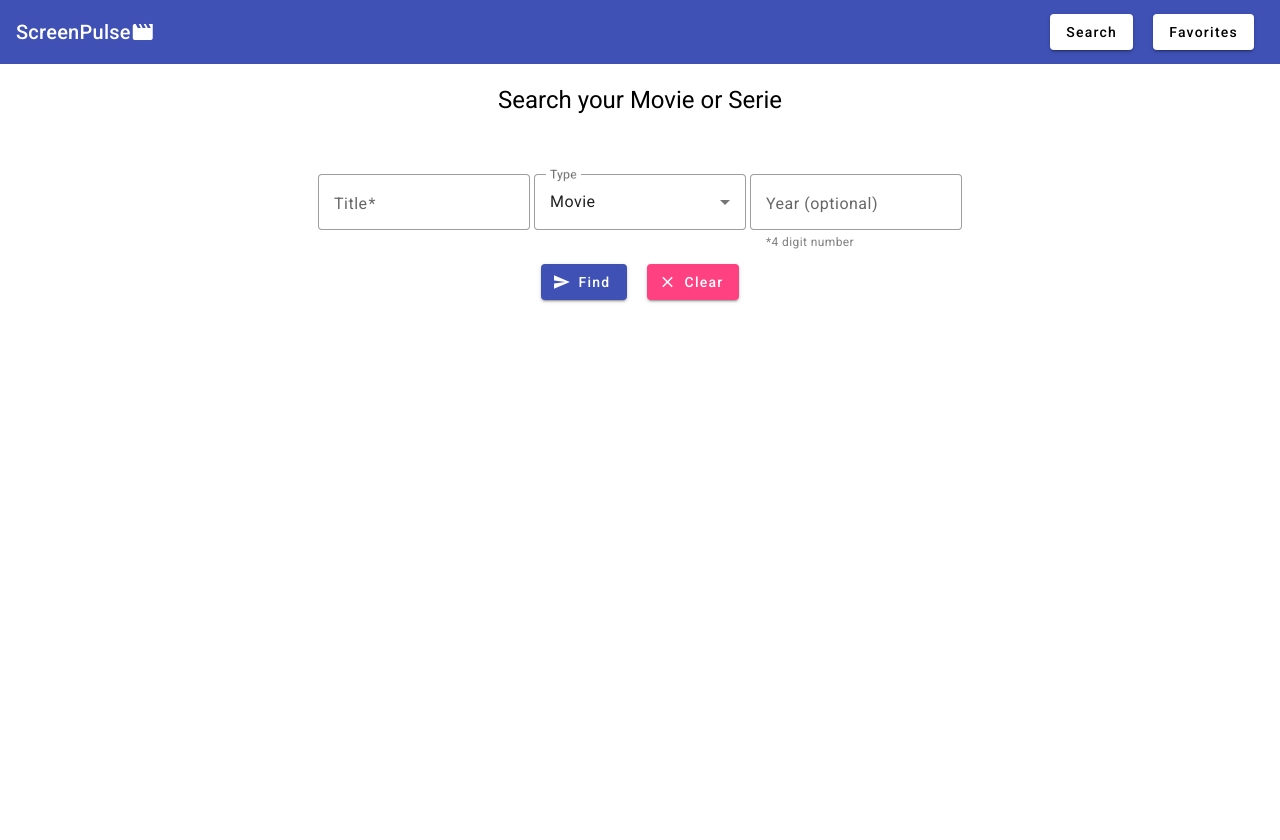
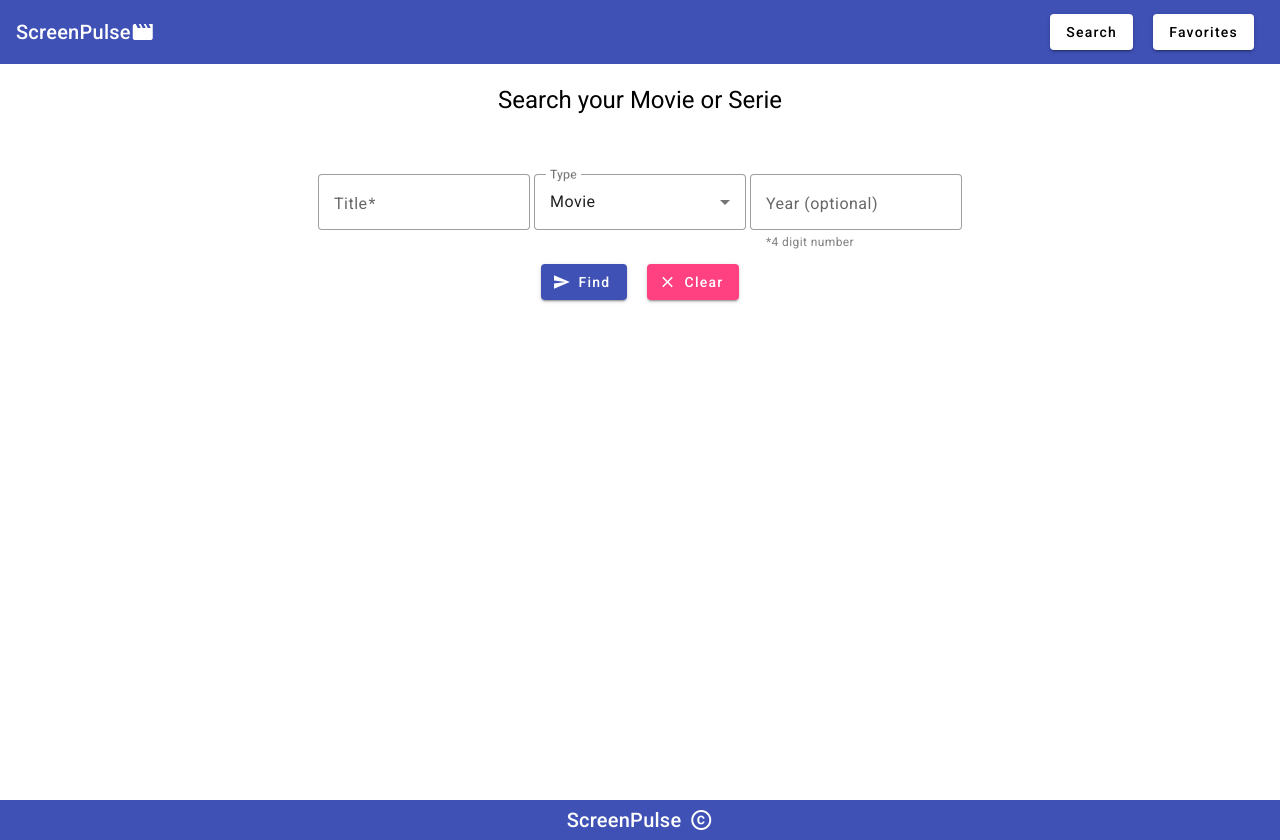
Before and after one commit to EduGese/ScreenPulse-frontApp, an Angular app: page / in a window 1280 px wide. Before the commit the page ends 800 px from the top, so only its background shows below. Built offline with nearby package versions, Linux system fonts and the light colour scheme.

Commit message:
Styles footer: - Add copyright - Align vertically and horizontally

```diff
--- a/src/app/app.component.css
+++ b/src/app/app.component.css
@@ -0,0 +1,3 @@
+.site-content {
+    min-height: 100vh;
+}
--- a/src/app/app.component.html
+++ b/src/app/app.component.html
@@ -1 +1,4 @@
-<router-outlet></router-outlet>
+<div class="site-content">
+    <router-outlet></router-outlet>
+  </div>
+<app-footer class="footer"></app-footer>
--- /dev/null
+++ b/src/app/shared/components/footer/footer.component.css
@@ -0,0 +1,18 @@
+.footer{
+    height: 40px;
+    background-color:#3F51B5 ;
+    width: 100%;
+    text-align: center;
+    color: #FFFFFF;
+    display: flex;
+  justify-content: center;
+}
+.footer div {
+    display: flex;
+    align-items: center;
+  }
+.copyright{
+    font-size: 20px;
+    font-weight:500;
+    margin-right: 8px;
+}
--- /dev/null
+++ b/src/app/shared/components/footer/footer.component.html
@@ -0,0 +1,7 @@
+<div class="footer">
+    <div>
+        <span class="copyright">ScreenPulse</span>
+        <mat-icon>copyright</mat-icon>
+    </div>
+
+</div>
--- a/src/app/shared/shared.module.ts
+++ b/src/app/shared/shared.module.ts
@@ -18,6 +18,7 @@ import {MatButtonToggleModule} from '@angular/material/button-toggle';
 import {MatInputModule} from '@angular/material/input';
 import {MatSelectModule} from '@angular/material/select';
 import { RouterModule } from '@angular/router';
+import { FooterComponent } from './components/footer/footer.component';
 
 
 
@@ -44,6 +45,7 @@ const materialModules = [
 @NgModule({
   declarations: [
     NavbarComponent,
+    FooterComponent,
 
   ],
   imports: [
@@ -57,7 +59,10 @@ const materialModules = [
     FormsModule
   ],
   exports: [
-    materialModules, NavbarComponent
+    materialModules,
+    NavbarComponent,
+    FooterComponent
+
 
   ]
 })
```
Also changed, not shown: src/app/shared/components/footer/footer.component.ts (added, +10 -0 lines), 1 other file (tests, documents, lock files or other folders).
